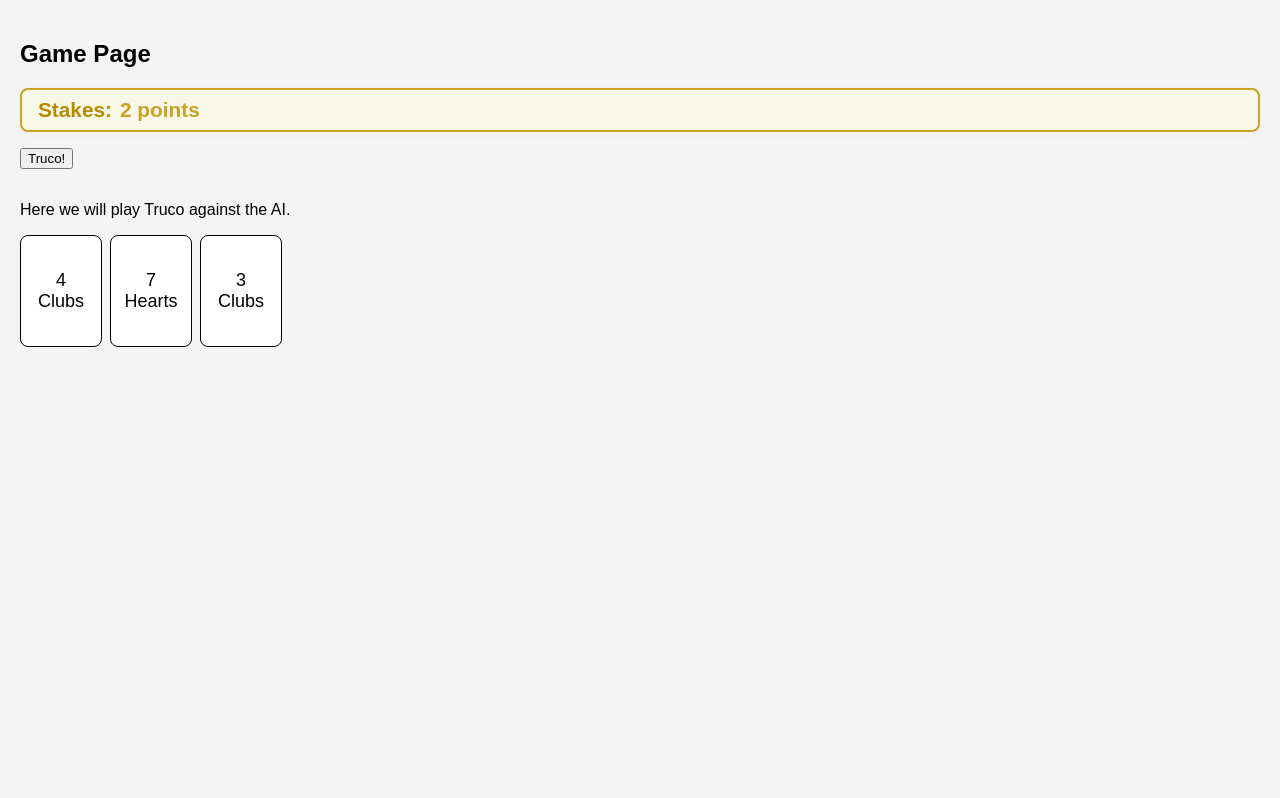
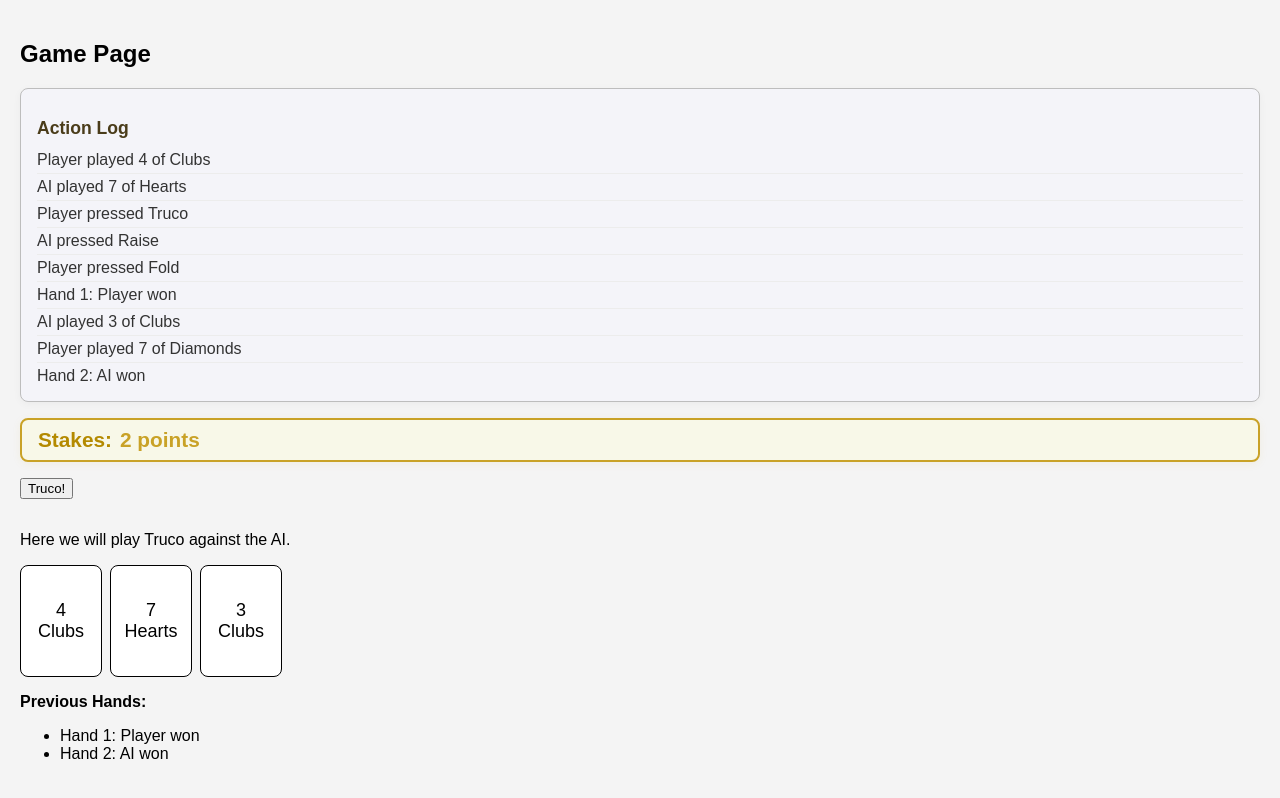
Before and after one commit to brunoslr/truco-front, a React (Vite) app: page /game in a window 1280 px wide. Built offline with nearby package versions, Linux system fonts and the light colour scheme.

Commit message:
feat: ActionLog component supports card-played, button-pressed, and hand-result actions with mock data and styling

```diff
--- /dev/null
+++ b/src/components/ActionLog.module.scss
@@ -0,0 +1,32 @@
+.actionLog {
+  background: #f4f4f9;
+  border: 1px solid #bdbdbd;
+  border-radius: 8px;
+  padding: 12px 16px;
+  margin-bottom: 16px;
+  box-shadow: 0 2px 8px rgba(0,0,0,0.04);
+}
+
+.title {
+  font-size: 1.1rem;
+  font-weight: bold;
+  color: #4a3c1a;
+  margin-bottom: 8px;
+}
+
+.list {
+  list-style: none;
+  padding: 0;
+  margin: 0;
+}
+
+.item {
+  padding: 4px 0;
+  color: #333;
+  font-size: 1rem;
+  border-bottom: 1px solid #ececec;
+}
+
+.item:last-child {
+  border-bottom: none;
+}
--- /dev/null
+++ b/src/components/ActionLog.tsx
@@ -0,0 +1,35 @@
+import React from 'react';
+import styles from './ActionLog.module.scss';
+import type { ActionLogEntry } from '../services/mockGameActions';
+
+export interface ActionLogProps {
+  actions: ActionLogEntry[];
+}
+
+function renderAction(action: ActionLogEntry): string {
+  switch (action.type) {
+    case 'card-played':
+      return `${action.player} played ${action.card}`;
+    case 'button-pressed':
+      return `${action.player} pressed ${action.action.charAt(0).toUpperCase() + action.action.slice(1)}`;
+    case 'hand-result':
+      return `Hand ${action.handNumber}: ${action.winner} won`;
+    default:
+      return '';
+  }
+}
+
+const ActionLog: React.FC<ActionLogProps> = ({ actions }) => {
+  return (
+    <div className={styles.actionLog}>
+      <h3 className={styles.title}>Action Log</h3>
+      <ul className={styles.list}>
+        {actions.map((action, idx) => (
+          <li key={idx} className={styles.item}>{renderAction(action)}</li>
+        ))}
+      </ul>
+    </div>
+  );
+};
+
+export default ActionLog;
--- a/src/pages/Game.tsx
+++ b/src/pages/Game.tsx
@@ -1,12 +1,18 @@
 import React, { useState } from 'react';
 import PlayerHand from '../components/PlayerHand';
 import StakesDisplay from '../components/StakesDisplay';
+import ActionLog from '../components/ActionLog';
 import { usePlayerHand } from '../services/playerHandProvider';
+import { getMockGameActions, getMockHandResults } from '../services/mockGameActions';
+import type { ActionLogEntry } from '../services/mockGameActions';
 
 const Game: React.FC = () => {
   const initialCards = usePlayerHand();
   // Stakes start at 2, Truco sets to 4, each raise +4, max 12
   const [stakes, setStakes] = useState(2);
+  // Use mock actions for now
+  const [actions, setActions] = useState<ActionLogEntry[]>(getMockGameActions());
+  const handResults = getMockHandResults();
 
   const onTruco = () => {
     setStakes((prev) => {
@@ -14,15 +20,29 @@ const Game: React.FC = () => {
       if (prev < 12) return Math.min(prev + 4, 12);
       return prev;
     });
+    setActions((prev) => [
+      ...prev,
+      { type: 'button-pressed', player: 'Player', action: 'truco' }
+    ]);
   };
 
   return (
     <div style={{ padding: 20 }}>
       <h2>Game Page</h2>
+      <ActionLog actions={actions} />
       <StakesDisplay stakes={stakes} />
       <button onClick={onTruco} style={{ marginBottom: 16 }}>Truco!</button>
       <p>Here we will play Truco against the AI.</p>
       <PlayerHand initialCards={initialCards} />
+      {/* Display hand winners for demonstration */}
+      <div style={{ marginTop: 16 }}>
+        <strong>Previous Hands:</strong>
+        <ul>
+          {handResults.map(hr => (
+            <li key={hr.handNumber}>Hand {hr.handNumber}: {hr.winner} won</li>
+          ))}
+        </ul>
+      </div>
     </div>
   );
 };
--- a/src/services/mockGameActions.ts
+++ b/src/services/mockGameActions.ts
@@ -4,16 +4,22 @@ export interface HandResult {
   winner: string; // e.g., 'Player', 'AI', 'Team 1', etc.
 }
 
-export function getMockGameActions(): string[] {
+export type ActionLogEntry =
+  | { type: 'card-played'; player: string; card: string }
+  | { type: 'button-pressed'; player: string; action: 'truco' | 'raise' | 'fold' }
+  | { type: 'hand-result'; handNumber: number; winner: string };
+
+export function getMockGameActions(): ActionLogEntry[] {
   return [
-    'Player played 4 of Clubs',
-    'AI played 7 of Hearts',
-    'Player called Truco',
-    'AI accepted Truco',
-    'Player won the hand',
-    'AI played 3 of Clubs',
-    'Player played 7 of Diamonds',
-    'AI won the hand',
+    { type: 'card-played', player: 'Player', card: '4 of Clubs' },
+    { type: 'card-played', player: 'AI', card: '7 of Hearts' },
+    { type: 'button-pressed', player: 'Player', action: 'truco' },
+    { type: 'button-pressed', player: 'AI', action: 'raise' },
+    { type: 'button-pressed', player: 'Player', action: 'fold' },
+    { type: 'hand-result', handNumber: 1, winner: 'Player' },
+    { type: 'card-played', player: 'AI', card: '3 of Clubs' },
+    { type: 'card-played', player: 'Player', card: '7 of Diamonds' },
+    { type: 'hand-result', handNumber: 2, winner: 'AI' },
   ];
 }
 
```
Also changed, not shown: 1 other file (tests, documents, lock files or other folders).
